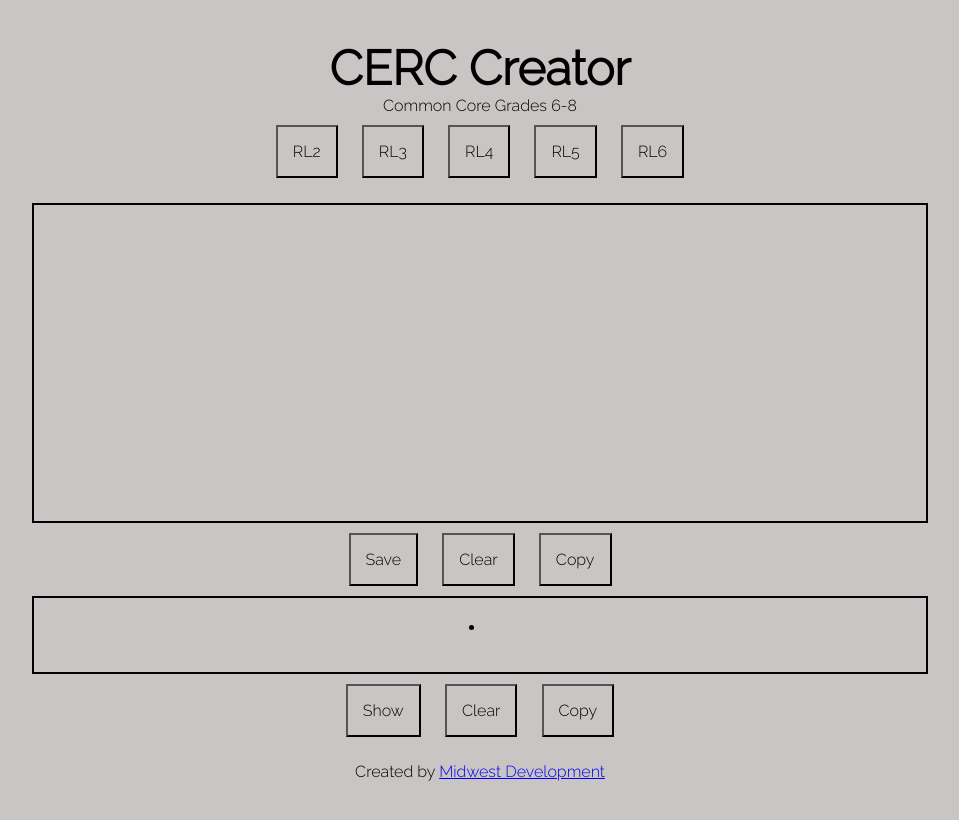
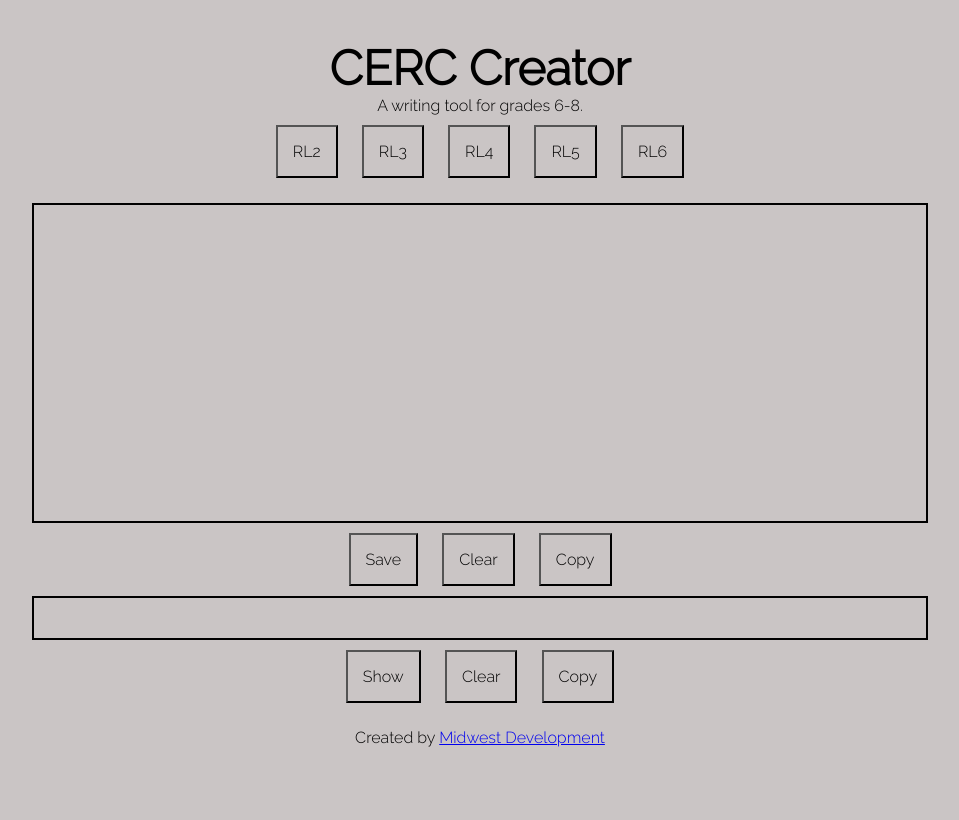
Before and after one commit to mcgidoug/il-common-core-cerc-creator, a website with bundled scripts: page index.html in a window 1280 px wide. Both pictures are taken after a click on the button "Save". Shown: the whole page, without its empty margins (160-1119 px from the left). Built offline with nearby package versions, Linux system fonts and the light colour scheme.

Commit message:
updated save cerc function to only save if text in cerc field

```diff
--- a/app.js
+++ b/app.js
@@ -53,6 +53,7 @@ function copyCerc() {
 
 // -------- SAVE CERC --------
 function saveFunction() {
+  if (document.getElementById("result_box").innerHTML.trim() !== "") {
     let content = result.innerHTML;
     // Retrieve existing saved items or create a new empty array
     let savedItems = JSON.parse(localStorage.getItem("cercContentList")) || [];
@@ -66,6 +67,7 @@ function saveFunction() {
     savedItems.forEach((item) => {
       savedContentElement.innerHTML += `<li>${item}</li>`;
     });
+  }
 }
 
 // -------- COPY SAVED CERCS --------
--- a/index.html
+++ b/index.html
@@ -18,7 +18,7 @@
         <!-- HEADER -->
         <div class="header">
             <h1>CERC Creator</h1>
-            <p>Common Core Grades 6-8</p>
+            <p>A writing tool for grades 6-8.</p>
         </div>
         <!-- COMMON CORE RESULT -->
         <div class="buttons">
```
Lines whose indentation alone changed are shown as unchanged.
